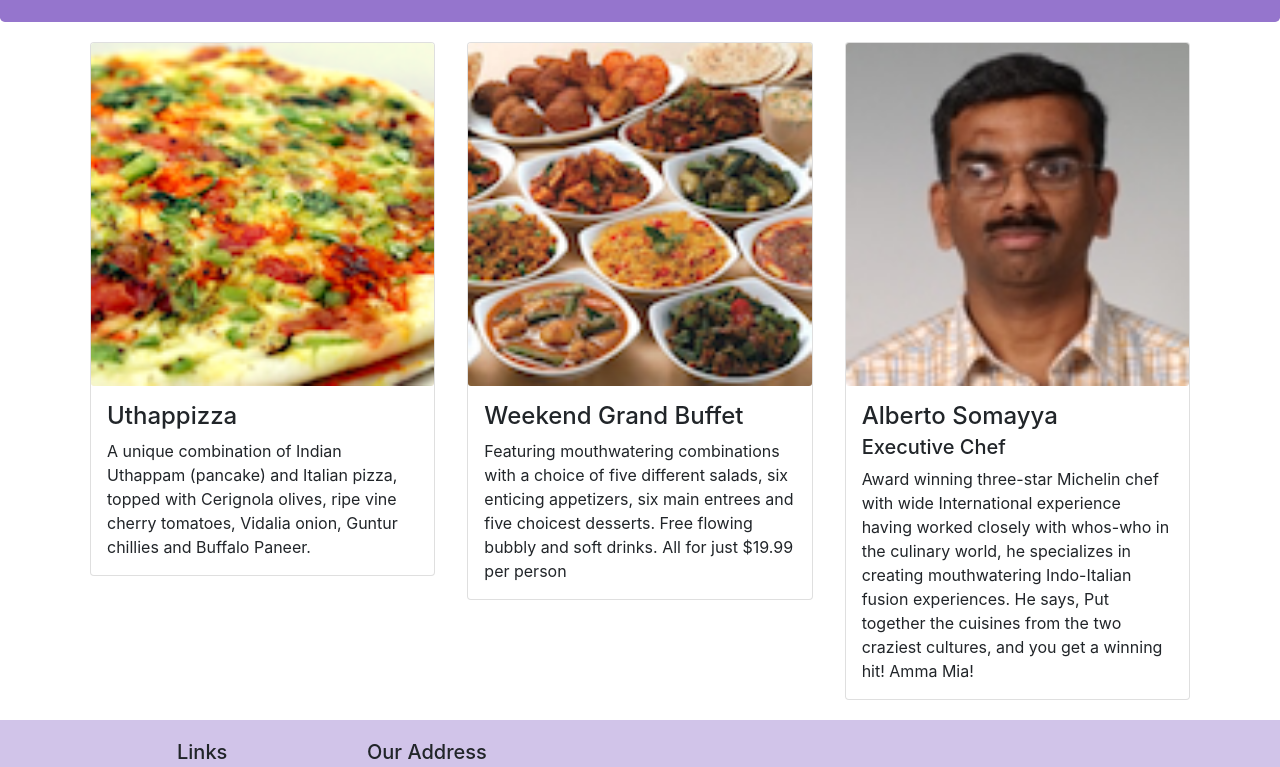
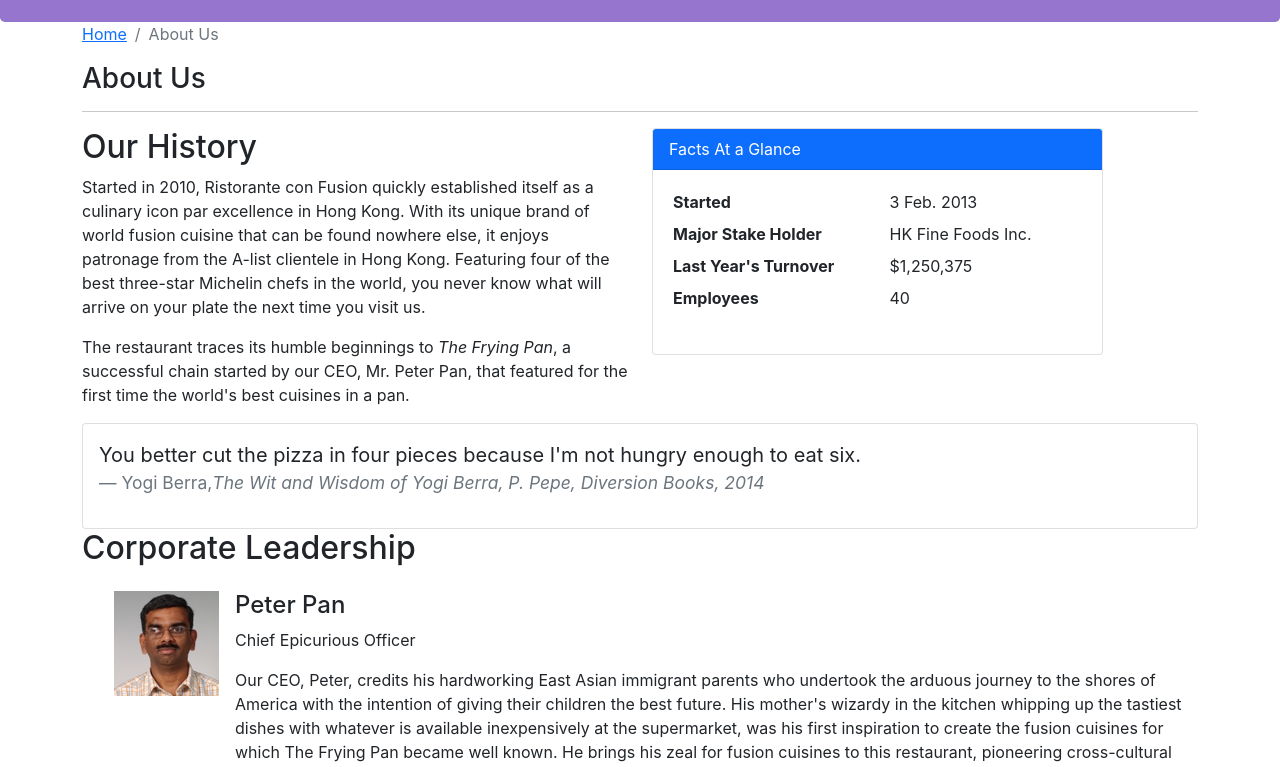
Before and after one commit to aman10tiwana/Ristorante-Con-Fusion, a React (Create React App) app: page /aboutus in a window 1280 px wide. Before the commit this address led to /home. Shown: the part 320-1087 px from the top of the page. Built offline with nearby package versions, Linux system fonts and the light colour scheme; the HTML template or start-up script is replaced by a standard one.

Commit message:
Controlled Forms

```diff
--- a/package.json
+++ b/package.json
@@ -7,10 +7,12 @@
     "@testing-library/jest-dom": "^5.16.4",
     "@testing-library/react": "^13.1.1",
     "@testing-library/user-event": "^13.5.0",
+    "@typescript-eslint/parser": "^5.22.0",
     "react": "^18.0.0",
     "react-dom": "^18.0.0",
     "react-popper": "^2.2.5",
     "react-scripts": "5.0.1",
+    "typescript": "^4.6.4",
     "web-vitals": "^2.1.4"
   },
   "scripts": {
--- /dev/null
+++ b/src/components/AboutComponent.js
@@ -0,0 +1,93 @@
+import React from 'react';
+import { Breadcrumb, BreadcrumbItem, Card, CardBody, CardHeader, Media } from 'reactstrap';
+import { Link } from 'react-router-dom';
+
+function RenderLeader ({leader}) {
+  return (
+    <div key={leader.id} className="col-12 mt-3">
+      <div className="d-flex">
+        <div className="flex-shrink-0">
+          <img src={leader.image} alt={leader.name} />
+        </div>
+        <div class="flex-grow-1 ms-3">
+          <h4>{leader.name}</h4>
+          <p className="mt-2 md-2">{leader.designation}</p>
+          <p>{leader.description}</p>
+        </div>
+      </div>
+    </div>
+  );
+}
+function About(props) {
+
+  const leaders = props.leaders.map((leader) => {
+      return (
+            <RenderLeader leader = {leader} />
+      );
+  });
+
+    return(
+        <div className="container">
+            <div className="row">
+                <Breadcrumb>
+                    <BreadcrumbItem><Link to="/home">Home</Link></BreadcrumbItem>
+                    <BreadcrumbItem active>About Us</BreadcrumbItem>
+                </Breadcrumb>
+                <div className="col-12">
+                    <h3>About Us</h3>
+                    <hr />
+                </div>
+            </div>
+            <div className="row row-content">
+                <div className="col-12 col-md-6">
+                    <h2>Our History</h2>
+                    <p>Started in 2010, Ristorante con Fusion quickly established itself as a culinary icon par excellence in Hong Kong. With its unique brand of world fusion cuisine that can be found nowhere else, it enjoys patronage from the A-list clientele in Hong Kong.  Featuring four of the best three-star Michelin chefs in the world, you never know what will arrive on your plate the next time you visit us.</p>
+                    <p>The restaurant traces its humble beginnings to <em>The Frying Pan</em>, a successful chain started by our CEO, Mr. Peter Pan, that featured for the first time the world's best cuisines in a pan.</p>
+                </div>
+                <div className="col-12 col-md-5">
+                    <Card>
+                        <CardHeader className="bg-primary text-white">Facts At a Glance</CardHeader>
+                        <CardBody>
+                            <dl className="row p-1">
+                                <dt className="col-6">Started</dt>
+                                <dd className="col-6">3 Feb. 2013</dd>
+                                <dt className="col-6">Major Stake Holder</dt>
+                                <dd className="col-6">HK Fine Foods Inc.</dd>
+                                <dt className="col-6">Last Year's Turnover</dt>
+                                <dd className="col-6">$1,250,375</dd>
+                                <dt className="col-6">Employees</dt>
+                                <dd className="col-6">40</dd>
+                            </dl>
+                        </CardBody>
+                    </Card>
+                </div>
+                <div className="col-12">
+                    <Card>
+                        <CardBody className="bg-faded">
+                            <blockquote className="blockquote">
+                                <p className="mb-0">You better cut the pizza in four pieces because
+                                    I'm not hungry enough to eat six.</p>
+                                <footer className="blockquote-footer pt-3">Yogi Berra,
+                                <cite title="Source Title">The Wit and Wisdom of Yogi Berra,
+                                    P. Pepe, Diversion Books, 2014</cite>
+                                </footer>
+                            </blockquote>
+                        </CardBody>
+                    </Card>
+                </div>
+            </div>
+            <div className="row row-content">
+                <div className="col-12">
+                    <h2>Corporate Leadership</h2>
+                </div>
+                <div className="col-12">
+                    <Media list>
+                        {leaders}
+                    </Media>
+                </div>
+            </div>
+        </div>
+    );
+}
+
+export default About;
--- a/src/components/ContactComponent.js
+++ b/src/components/ContactComponent.js
@@ -1,8 +1,43 @@
-import React from 'react';
-import { Breadcrumb, BreadcrumbItem } from 'reactstrap';
+import React, {Component} from 'react';
+import { Breadcrumb, BreadcrumbItem, Button, Form, FormGroup, Label, Input, Col } from 'reactstrap';
 import { Link } from 'react-router-dom';
 
-function Contact(props) {
+class Contact extends Component {
+
+  constructor(props) {
+    super(props);
+
+    this.state = {
+      firstname: '',
+      lastname: '',
+      telnum: '',
+      email: '',
+      agree: '',
+      contactType: '',
+      message: ''
+    }
+
+    this.handleSubmit = this.handleSubmit.bind(this);
+    this.handleInputChange = this.handleInputChange.bind(this);
+  }
+
+  handleInputChange(event) {
+    const target = event.target;
+    const value = target.type === 'checkbox'? target.checked : target.value;
+    const name = target.name;
+
+    this.setState({
+      [name]: value
+    });
+  }
+
+  handleSubmit(event) {
+    console.log("Current State is: "+ JSON.stringify(this.state));
+    alert("Current State is: "+ JSON.stringify(this.state));
+    event.preventDefault();
+  }
+
+  render() {
     return(
         <div className="container p-3">
         <div className="row">
@@ -41,8 +76,92 @@
                   </div>
               </div>
           </div>
+          <div className="row row-content">
+            <div className="col-12">
+              <h3>Send us your Feedback</h3>
+            </div>
+            <div className="col-12 col-md-9">
+              <Form onSubmit={this.handleSubmit}>
+                <FormGroup row>
+                  <Label htmlfor="firstname" md={2}>First Name</Label>
+                    <Col md={10}>
+                      <Input type="text" id="firstname" name="firstname"
+                          placeholder="First Name"
+                          value={this.state.firstname}
+                          onChange={this.handleInputChange} />
+                    </Col>
+                </FormGroup>
+                <FormGroup row>
+                   <Label htmlFor="lastname" md={2}>Last Name</Label>
+                   <Col md={10}>
+                       <Input type="text" id="lastname" name="lastname"
+                           placeholder="Last Name"
+                           value={this.state.lastname}
+                           onChange={this.handleInputChange} />
+                   </Col>
+               </FormGroup>
+
+                <FormGroup row>
+                <Label htmlFor="telnum" md={2}>Contact Tel.</Label>
+                    <Col md={10}>
+                        <Input type="tel" id="telnum" name="telnum"
+                            placeholder="Tel. number"
+                            value={this.state.telnum}
+                            onChange={this.handleInputChange} />
+                    </Col>
+                </FormGroup>
+                <FormGroup row>
+                  <Label htmlFor="email" md={2}>Email</Label>
+                  <Col md={10}>
+                    <Input type="email" id="email" name="email"
+                      placeholder="Email"
+                      value={this.state.email}
+                      onChange={this.handleInputChange} />
+                  </Col>
+                </FormGroup>
+                <FormGroup row>
+                    <Col md={{size: 6, offset: 2}}>
+                        <FormGroup check>
+                            <Label check>
+                                <Input type="checkbox"
+                                    name="agree"
+                                    checked={this.state.agree}
+                                    onChange={this.handleInputChange} /> {' '}
+                                <strong>May we contact you?</strong>
+                            </Label>
+                        </FormGroup>
+                    </Col>
+                    <Col md={{size: 3, offset: 1}}>
+                        <Input type="select" name="contactType"
+                                value={this.state.contactType}
+                                onChange={this.handleInputChange}>
+                            <option>Tel.</option>
+                            <option>Email</option>
+                        </Input>
+                    </Col>
+                </FormGroup>
+                <FormGroup row>
+                    <Label htmlFor="message" md={2}>Your Feedback</Label>
+                    <Col md={10}>
+                        <Input type="textarea" id="message" name="message"
+                            rows="12"
+                            value={this.state.message}
+                            onChange={this.handleInputChange}></Input>
+                    </Col>
+                </FormGroup>
+                <FormGroup row>
+                    <Col md={{size: 10, offset: 2}}>
+                        <Button type="submit" color="primary">
+                            Send Feedback
+                        </Button>
+                    </Col>
+                </FormGroup>
+              </Form>
+            </div>
+          </div>
         </div>
     );
+  }
 }
 
 export default Contact;
--- a/src/components/MainComponent.js
+++ b/src/components/MainComponent.js
@@ -2,7 +2,8 @@
 import Home from './HomeComponent';
 import Menu from './MenuComponent';
 import DishDetail from './DishdetailComponent';
-import Contact from './ContactComponent'
+import Contact from './ContactComponent';
+import About from './AboutComponent';
 import Header from './HeaderComponent';
 import Footer from './FooterComponent';
 import { DISHES } from '../shared/dishes';
@@ -50,6 +51,12 @@
       );
     };
 
+    const AboutPage = () => {
+      return(
+        <About leaders = {this.state.leaders} />
+      );
+    };
+
     return (
       <div>
         <Header />
@@ -58,7 +65,9 @@
               <Route exact path="/menu" element={<MenuPage />} />
               <Route path='/menu/:dishId' element={<DishWithId/>} />
               <Route path="/contactus" element={<Contact/>} />
+              <Route path="/aboutus" element={<AboutPage/>} />
               <Route path="/*" element={<Navigate replace to="/home" />} />
+
         </Routes>
         <Footer />
       </div>
```
Also changed, not shown: 1 other file (tests, documents, lock files or other folders).
